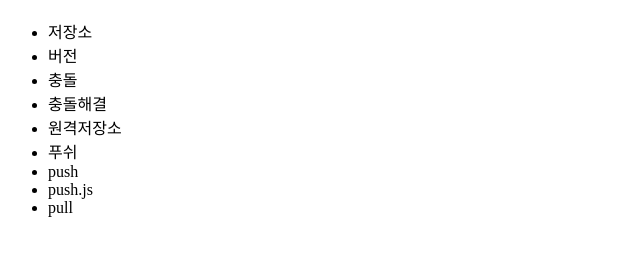
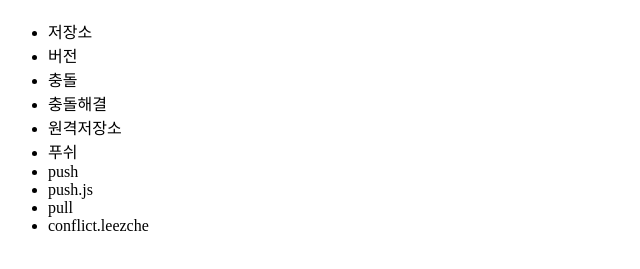
Before and after one commit to jason14/opentutorials_git_js, a plain HTML site: page WebContent/index.html in a window 1280 px wide. Shown: the part 61-330 px from the top of the page, without its empty margins (0-640 px from the left). Drawn offline with Linux system fonts and the light colour scheme.

Commit message:
add conflict leezche

```diff
--- a/WebContent/index.html
+++ b/WebContent/index.html
@@ -19,6 +19,7 @@
 		<li>push</li>
 <li>push.js</li>
 <li>pull</li>
+<li>conflict.leezche</li>
 	</ul>
 </body>
 </html>
```
